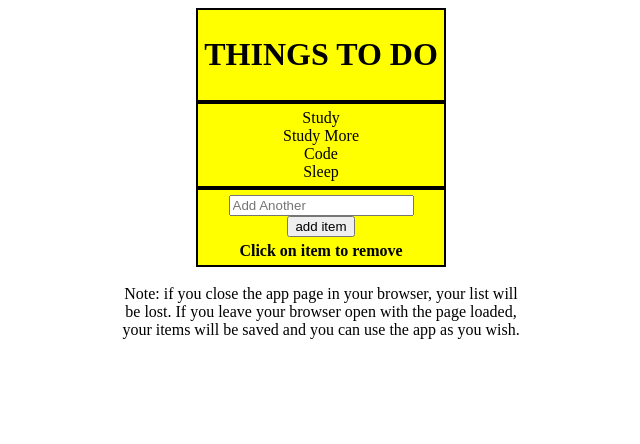
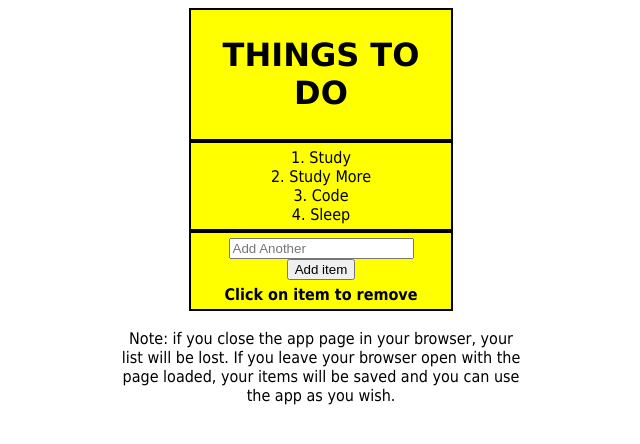
Before and after one commit to johnlagreco/Jquery_2doList, a plain HTML site: page index.html in a window 1280 px wide. Shown: the whole page, without its empty margins (319-959 px from the left). Drawn offline with nearby package versions, Linux system fonts and the light colour scheme.

Commit message:
Changed font and list style and added pointer.

```diff
--- a/index.html
+++ b/index.html
@@ -12,18 +12,18 @@
       </div>
 
       <div id="box1">
-          <ul>
+          <ol>
             <li id="one">Study</li>
             <li id="two">Study More</li>
             <li id="three">Code</li>
             <li id="four">Sleep</li>
-          </ul>
+          </ol>
       </div>
 
       <div id="box2">
           <form id="newItemForm">
             <input type="text" id="itemDescription" placeholder="Add Another" />
-            <input type="submit" id="add" value="add item" />
+            <input type="submit" id="add" value="Add item" />
           </form>
 
           <h4>Click on item to remove</h4>
--- a/script.js
+++ b/script.js
@@ -5,10 +5,10 @@ var enteredText = $("input").val()
 $('#newItemForm').on("submit", function(e){
 	e.preventDefault();
 
-	$("ul").append("<li>"+$("#itemDescription").val()+"</li>");
+	$("ol").append("<li>"+$("#itemDescription").val()+"</li>");
 	$("li").on('click',function(){
 		$(this).remove();
-	});
+		});
 	});
 
 
--- a/style.css
+++ b/style.css
@@ -4,24 +4,36 @@
 	border: solid 2px black;
 	margin: 0 auto;
 	padding: 5px;
-	width: 236px;
+	width: 250px;
 }
 
-ul{
-	list-style-type: none;
+h1{
+	font-family: lucida grande, sans-serif;
+}
+
+ol{
+	/*list-style-type: none;*/
+	font-family: tahoma;
+	list-style-position: inside;
 	margin: 0 auto;
 	padding: 0px;
+}
+
+li{
+	cursor: pointer;
 }
 
 h4{
 	margin: 0 auto;
 	padding-top: 5px;
+	font-family: tahoma;
 }
 
 p{
 	margin: 0 auto;
 	width: 400px;
 	text-align: center;
+	font-family: tahoma;
 }
 
 /*This is where the media queries start*/
```
